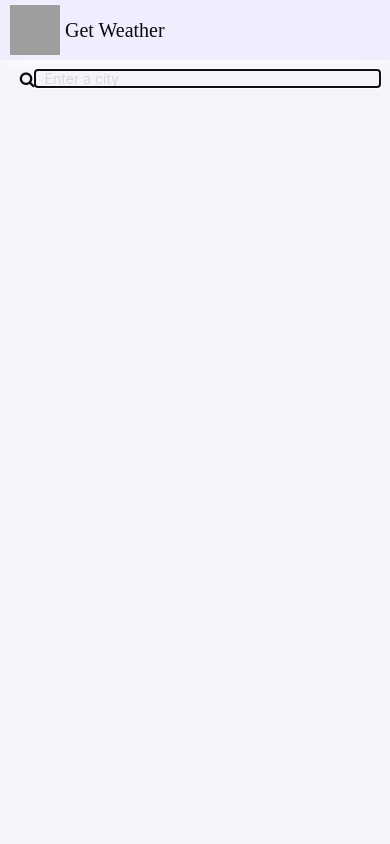
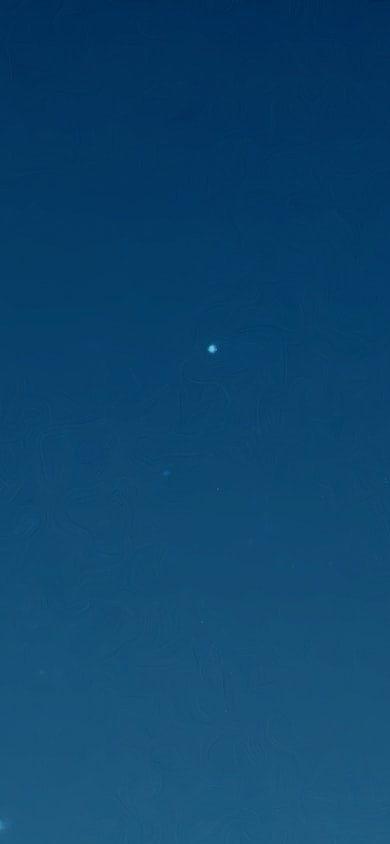
Before and after one commit to wowufoundme/getWeatherMobile, a React Native app: screen / in a window 390 px wide. Built offline with nearby package versions, Linux system fonts and the light colour scheme; grey boxes are pictures that could not be loaded.

Commit message:
ui improvements

```diff
--- a/App.js
+++ b/App.js
@@ -1,11 +1,13 @@
 import React, { useState } from 'react';
-import { ScrollView, Text, StyleSheet, View, Alert } from 'react-native';
+import { ScrollView, Text, StyleSheet, View, Alert, Image } from 'react-native';
 
 import fetchData from './src/api/fetchData';
 
 import Header from './src/components/Header';
 import Input from './src/components/Input';
 import WeatherCard from './src/components/WeatherCard';
+
+var logo = require('./assets/images/wallpaper.jpg');
 
 const App = () => {
 
@@ -30,29 +32,40 @@ const App = () => {
       setDisplayData(false);
   }
 
-  const { primaryContainer } = styles;
+  const {
+    primaryContainer,
+    imageBackground
+  } = styles;
 
   return (
+    <View style={{ flex: 1 }}>
       <ScrollView contentContainerStyle={primaryContainer}>
         <Header title='Get Weather' />
         <Input city={city} setCity={setCity} getData={getData} />
+        <Image style={imageBackground} source={require('./assets/images/wallpaper.jpg')} />
         <View style={{ width: '100%' }}>
           { displayData && <WeatherCard data={cityData} /> }
         </View>
       </ScrollView>
+    </View>
   )
 }
 
 const styles = StyleSheet.create({
   primaryContainer: {
     width: '100%',
-    height: '100%',
     display: 'flex',
-    flex: 1,
     flexDirection: 'column',
     justifyContent: 'flex-start',
     alignItems: 'center',
-    backgroundColor: '#F4F5FB'
+    backgroundColor: '#F4F5FB',
+    flexGrow: 1,
+  },
+  imageBackground: {
+    flex: 1,
+    width: '100%',
+    resizeMode: 'cover',
+    position: 'absolute'
   }
 })
 
```
Also changed, not shown: assets/images/wallpaper.jpg (added). Lines whose indentation alone changed are shown as unchanged.
